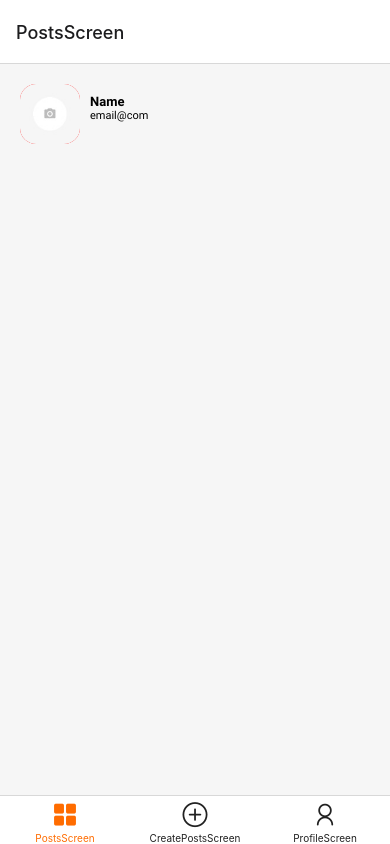
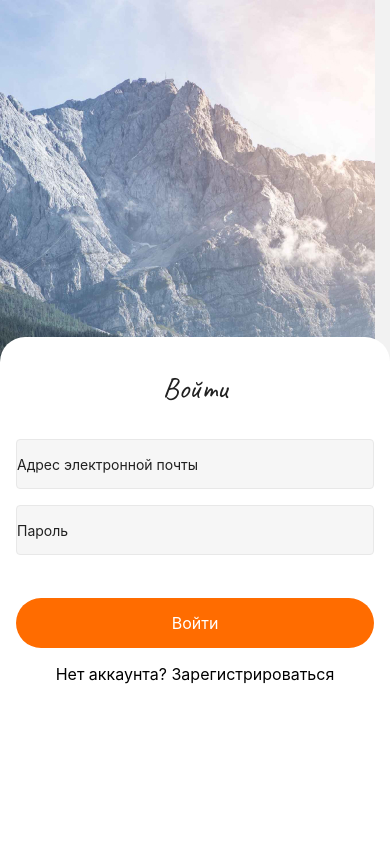
Before and after one commit to atevsl/myNewProject, a React Native app: screen /LoginScreen in a window 390 px wide. Built offline with nearby package versions, Linux system fonts and the light colour scheme.

Commit message:
work screen-cross

```diff
--- a/App.js
+++ b/App.js
@@ -34,7 +34,7 @@ export default function App() {
   return (
     <NavigationContainer>
       <AuthStack.Navigator>
-        {/* <AuthStack.Screen
+        <AuthStack.Screen
           options={{ headerShown: false }}
           name="LoginScreen"
           component={LoginScreen}
@@ -43,7 +43,7 @@ export default function App() {
           options={{ headerShown: false }}
           name="RegistrationScreen"
           component={RegistrationScreen}
-        /> */}
+        />
         <AuthStack.Screen
           options={{ headerShown: false }}
           name="Home"
--- a/src/Screens/Home.js
+++ b/src/Screens/Home.js
@@ -10,12 +10,12 @@ import AntDesign from "@expo/vector-icons/AntDesign";
 
 const HomeTabs = createBottomTabNavigator();
 const Home = ({ navigation, route }) => {
-  console.log("navigation in Home"), navigation;
-  console.log("route in Home"), route;
+  console.log("navigation in Home", navigation);
+  console.log("route in Home", route);
 
   return (
     <HomeTabs.Navigator
-      screenOptions={({ route }) => ({
+      screenOptions={({ navigation, route }) => ({
         tabBarIcon: ({ focused, color, size }) => {
           let iconName = "check";
 
--- a/src/Screens/LoginScreen.js
+++ b/src/Screens/LoginScreen.js
@@ -94,7 +94,7 @@ const LoginScreen = ({ navigation }) => {
                     setIsPasswordFocus(false);
                     Keyboard.dismiss();
                     console.log("state from  Login screen:", state);
-                    navigation.navigate("Home", { state });
+                    navigation.navigate("Home", { customState: state });
                   }}
                 >
                   <Text style={styles.btnLoginTitle}>Войти</Text>
```
